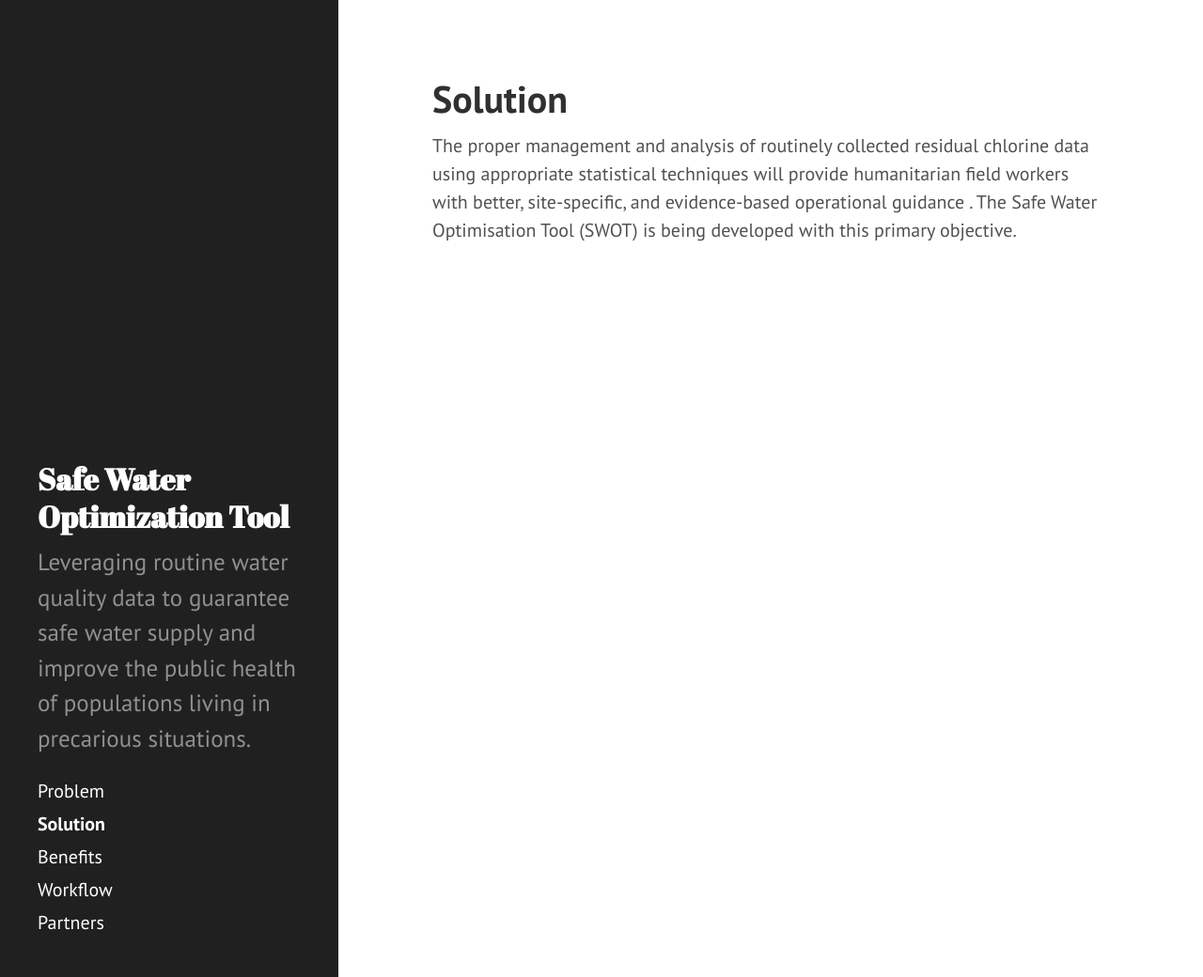
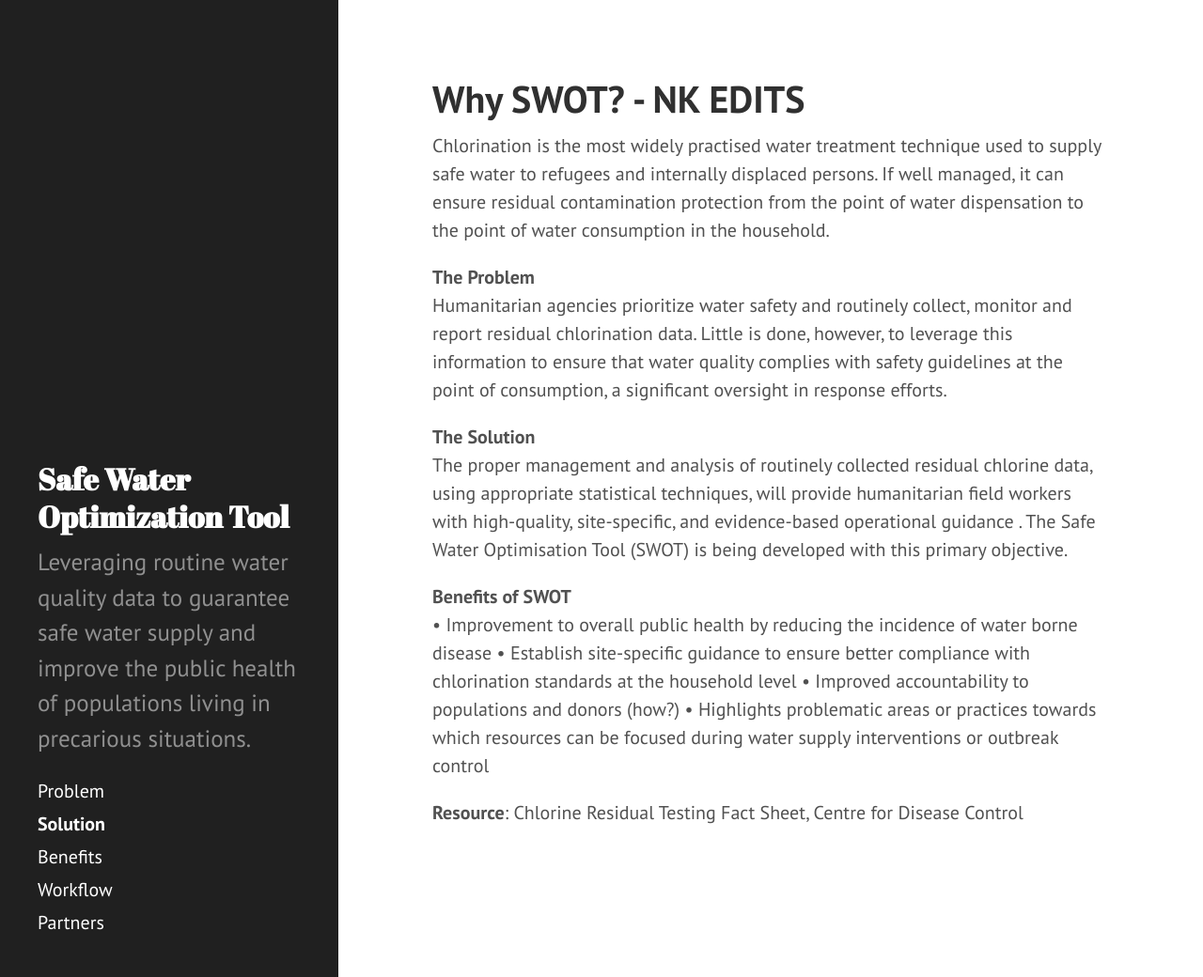
Before and after one commit to safeh2o/swot-infopage, a Jekyll site: the page built from solution.md, in a window 1280 px wide and 1040 px high. Shown: the whole window at 94% size. Built offline with Jekyll 4.4.1, drawn with Linux system fonts in a browser that asks for light colours; Markdown is read by kramdown in place of the engine named in the settings.

Commit message:
Update solution.md

```diff
--- a/solution.md
+++ b/solution.md
@@ -1,10 +1,20 @@
 ---
 layout: page
-title: Solution
+title: Why SWOT? - NK EDITS
 ---
 
-The proper management and analysis of routinely collected residual chlorine
-data using appropriate statistical techniques will provide humanitarian field
-workers with better, site-specific, and evidence-based operational
-guidance . The Safe Water Optimisation Tool (SWOT) is being developed with
-this primary objective.
+Chlorination is the most widely practised water treatment technique used to supply safe water to refugees and internally displaced persons. If well managed, it can ensure residual contamination protection from the point of water dispensation to the point of water consumption in the household.
+
+<b>The Problem</b><br>
+Humanitarian agencies prioritize water safety and routinely collect, monitor and report residual chlorination data. Little is done, however, to leverage this information to ensure that water quality complies with safety guidelines at the point of consumption, a significant oversight in response efforts.
+
+<b>The Solution</b><br>
+The proper management and analysis of routinely collected residual chlorine data, using appropriate statistical techniques, will provide humanitarian field workers with high-quality, site-specific, and evidence-based operational guidance . The Safe Water Optimisation Tool (SWOT) is being developed with this primary objective.
+
+<b>Benefits of SWOT</b><br>
+•	Improvement to overall public health by reducing the incidence of water borne disease
+•	Establish site-specific guidance to ensure better compliance with chlorination standards at the household level
+•	Improved accountability to populations and donors (how?)
+•	Highlights problematic areas or practices towards which resources can be focused during water supply interventions or outbreak control
+
+<b>Resource</b>: Chlorine Residual Testing Fact Sheet, Centre for Disease Control
```
